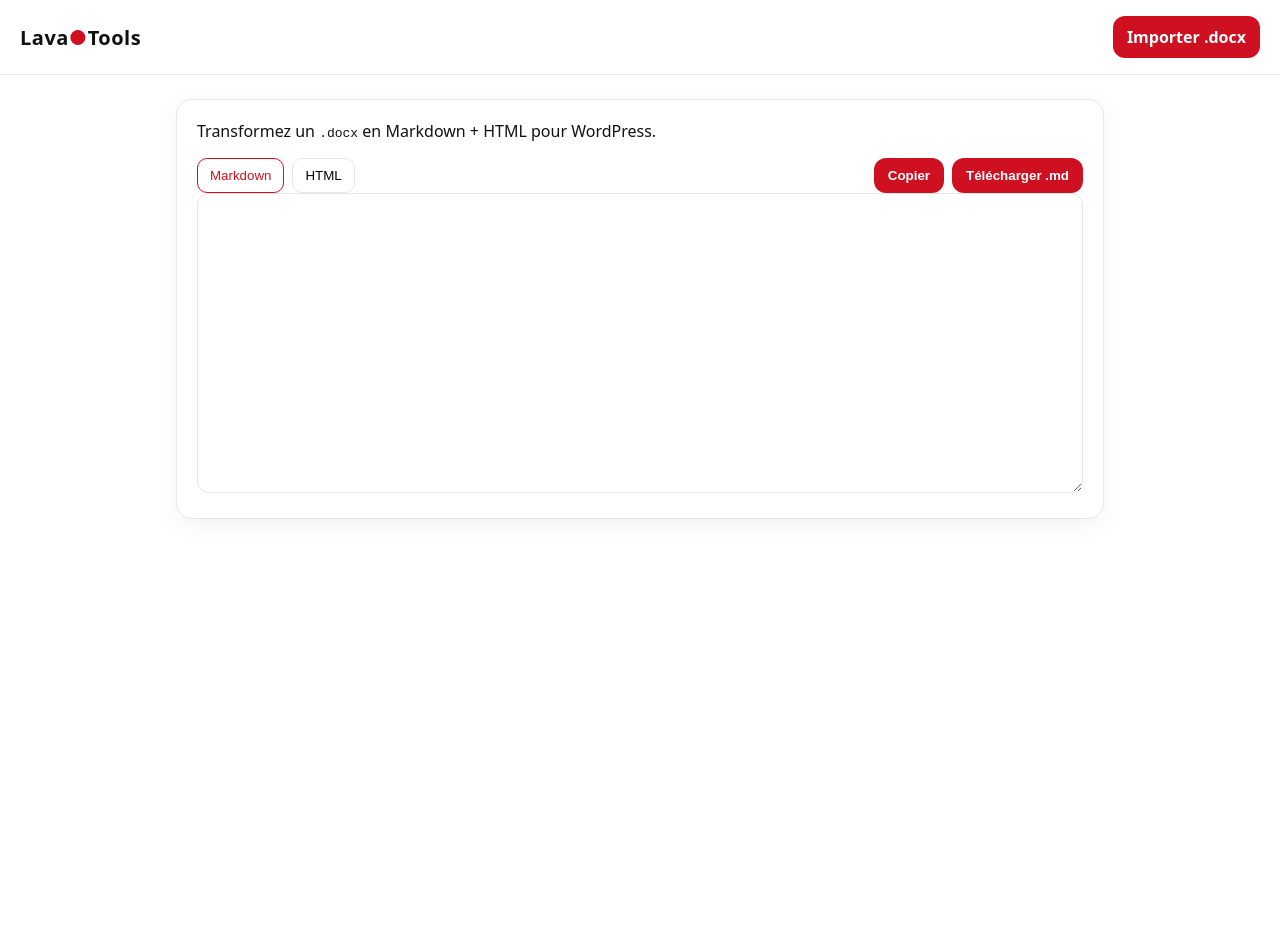
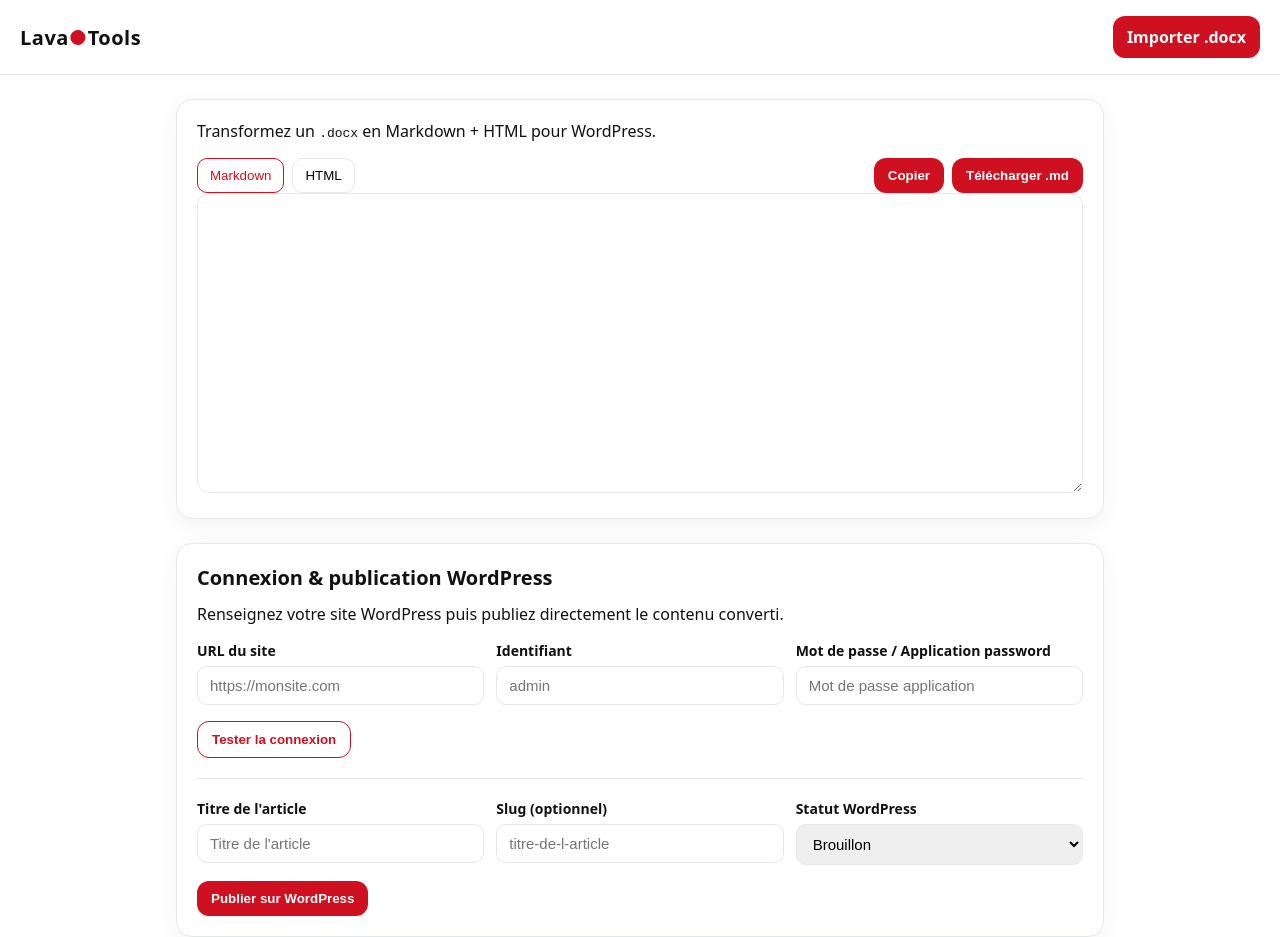
Before and after one commit to nansheadd/Lava, a React (Vite) app: page / in a window 1280 px wide. Before the commit the page ends 800 px from the top, so only its background shows below. Built offline with nearby package versions, Linux system fonts and the light colour scheme.

Commit message:
feat: add wordpress publication workflow

```diff
--- a/src/App.tsx
+++ b/src/App.tsx
@@ -1,10 +1,41 @@
-import React, { useState } from 'react'
+import React, { useEffect, useState } from 'react'
 
 type ConvertResponse = {
   markdown: string
   html: string
   engine: string
   stats: Record<string, any>
+}
+
+type WordpressResponse = {
+  success?: boolean
+  message?: string
+  error?: string
+  link?: string
+  url?: string
+  permalink?: string
+  postId?: number
+}
+
+function extractTitle(markdown: string) {
+  const lines = markdown.split(/\r?\n/)
+  for (const line of lines) {
+    const trimmed = line.trim()
+    if (!trimmed) continue
+    if (trimmed.startsWith('#')) return trimmed.replace(/^#+\s*/, '').trim()
+    return trimmed
+  }
+  return ''
+}
+
+function slugify(value: string) {
+  return value
+    .toLowerCase()
+    .normalize('NFD')
+    .replace(/[^a-z0-9\s-]/g, '')
+    .replace(/\s+/g, '-')
+    .replace(/-+/g, '-')
+    .replace(/^-|-$/g, '')
 }
 
 export default function App() {
@@ -14,6 +45,20 @@
   const [busy, setBusy] = useState(false)
   const [tab, setTab] = useState<'md'|'html'>('md')
   const [error, setError] = useState('')
+  const [wpUrl, setWpUrl] = useState('')
+  const [wpUsername, setWpUsername] = useState('')
+  const [wpPassword, setWpPassword] = useState('')
+  const [wpTesting, setWpTesting] = useState(false)
+  const [wpConnected, setWpConnected] = useState(false)
+  const [wpMessage, setWpMessage] = useState('')
+  const [wpError, setWpError] = useState('')
+  const [postTitle, setPostTitle] = useState('')
+  const [postSlug, setPostSlug] = useState('')
+  const [postStatus, setPostStatus] = useState<'draft' | 'publish'>('draft')
+  const [publishBusy, setPublishBusy] = useState(false)
+  const [publishMessage, setPublishMessage] = useState('')
+  const [publishError, setPublishError] = useState('')
+  const [slugTouched, setSlugTouched] = useState(false)
 
   const backend = import.meta.env.VITE_API_URL || 'http://localhost:8000'
 
@@ -26,6 +71,12 @@
       if (!res.ok) throw new Error(await res.text())
       const data = await res.json() as ConvertResponse
       setMd(data.markdown); setHtml(data.html); setEngine(data.engine); setTab('md')
+      const detectedTitle = extractTitle(data.markdown)
+      setPostTitle(detectedTitle)
+      setPublishMessage('')
+      setPublishError('')
+      setSlugTouched(false)
+      setPostSlug(detectedTitle ? slugify(detectedTitle) : '')
     } catch (e: any) {
       setError(e?.message || 'Erreur de conversion')
     } finally { setBusy(false) }
@@ -46,6 +97,129 @@
     const a = document.createElement('a')
     a.href = URL.createObjectURL(blob); a.download = 'article.md'; a.click()
     URL.revokeObjectURL(a.href)
+  }
+
+  useEffect(() => {
+    if (!slugTouched) {
+      setPostSlug(postTitle ? slugify(postTitle) : '')
+    }
+  }, [postTitle, slugTouched])
+
+  useEffect(() => {
+    setWpConnected(false)
+    setWpMessage('')
+    setWpError('')
+  }, [wpUrl, wpUsername, wpPassword])
+
+  async function testWordpressConnection() {
+    if (!wpUrl || !wpUsername || !wpPassword) {
+      setWpError('Veuillez renseigner l\'URL, l\'identifiant et le mot de passe.')
+      setWpMessage('')
+      return
+    }
+
+    setWpTesting(true)
+    setWpConnected(false)
+    setWpMessage('')
+    setWpError('')
+
+    try {
+      const payload = {
+        siteUrl: wpUrl,
+        url: wpUrl,
+        baseUrl: wpUrl,
+        username: wpUsername,
+        user: wpUsername,
+        applicationPassword: wpPassword,
+        password: wpPassword,
+      }
+
+      const res = await fetch(`${backend}/wordpress/connect`, {
+        method: 'POST',
+        headers: { 'Content-Type': 'application/json' },
+        body: JSON.stringify(payload),
+      })
+
+      let data: WordpressResponse | null = null
+      try {
+        data = await res.json()
+      } catch {}
+
+      if (!res.ok || data?.success === false) {
+        throw new Error(data?.message || data?.error || 'Connexion échouée')
+      }
+
+      setWpConnected(true)
+      setWpMessage(data?.message || 'Connexion à WordPress réussie.')
+    } catch (e: any) {
+      setWpError(e?.message || 'Impossible de se connecter à WordPress.')
+    } finally {
+      setWpTesting(false)
+    }
+  }
+
+  async function publishToWordpress() {
+    if (!md && !html) {
+      setPublishError('Convertissez un document avant de publier sur WordPress.')
+      setPublishMessage('')
+      return
+    }
+
+    if (!wpUrl || !wpUsername || !wpPassword) {
+      setPublishError('Veuillez renseigner les informations de connexion WordPress.')
+      setPublishMessage('')
+      return
+    }
+
+    setPublishBusy(true)
+    setPublishMessage('')
+    setPublishError('')
+
+    try {
+      const payload: Record<string, unknown> = {
+        siteUrl: wpUrl,
+        url: wpUrl,
+        baseUrl: wpUrl,
+        username: wpUsername,
+        user: wpUsername,
+        applicationPassword: wpPassword,
+        password: wpPassword,
+        title: postTitle,
+        status: postStatus,
+        markdown: md,
+        html,
+        content: html,
+      }
+
+      if (postSlug) payload.slug = postSlug
+
+      const res = await fetch(`${backend}/wordpress/publish`, {
+        method: 'POST',
+        headers: { 'Content-Type': 'application/json' },
+        body: JSON.stringify(payload),
+      })
+
+      let data: WordpressResponse | null = null
+      try {
+        data = await res.json()
+      } catch {}
+
+      if (!res.ok || data?.success === false) {
+        throw new Error(data?.message || data?.error || 'Publication échouée')
+      }
+
+      const link = data?.link || data?.url || data?.permalink
+      if (link) {
+        setPublishMessage(`Article publié : ${link}`)
+      } else {
+        const message = data?.message || 'Article publié avec succès sur WordPress.'
+        setPublishMessage(message)
+      }
+    } catch (e: any) {
+      setPublishError(e?.message || 'Impossible de publier sur WordPress.')
+    } finally {
+      setPublishBusy(false)
+    }
   }
 
   return (
@@ -78,6 +252,102 @@
                  dangerouslySetInnerHTML={{__html: html}} />
           )}
         </div>
+
+        <div className="card" style={{marginTop: 24}}>
+          <h2 className="section-title">Connexion &amp; publication WordPress</h2>
+          <p style={{marginTop:0}}>Renseignez votre site WordPress puis publiez directement le contenu converti.</p>
+
+          <div className="form-grid">
+            <label className="field">
+              <span>URL du site</span>
+              <input
+                type="url"
+                placeholder="https://monsite.com"
+                value={wpUrl}
+                onChange={(e) => setWpUrl(e.target.value)}
+                autoComplete="url"
+              />
+            </label>
+            <label className="field">
+              <span>Identifiant</span>
+              <input
+                type="text"
+                placeholder="admin"
+                value={wpUsername}
+                onChange={(e) => setWpUsername(e.target.value)}
+                autoComplete="username"
+              />
+            </label>
+            <label className="field">
+              <span>Mot de passe / Application password</span>
+              <input
+                type="password"
+                placeholder="Mot de passe application"
+                value={wpPassword}
+                onChange={(e) => setWpPassword(e.target.value)}
+                autoComplete="current-password"
+              />
+            </label>
+          </div>
+
+          <div className="actions-row">
+            <button
+              className="button outline"
+              onClick={testWordpressConnection}
+              disabled={wpTesting}
+            >
+              {wpTesting ? 'Connexion…' : 'Tester la connexion'}
+            </button>
+            {wpConnected && !wpTesting && <span className="status success">Connecté</span>}
+          </div>
+          {wpMessage && <p className="status success">{wpMessage}</p>}
+          {wpError && <p className="status error">{wpError}</p>}
+
+          <hr className="divider" />
+
+          <div className="form-grid">
+            <label className="field">
+              <span>Titre de l&apos;article</span>
+              <input
+                type="text"
+                placeholder="Titre de l'article"
+                value={postTitle}
+                onChange={(e) => setPostTitle(e.target.value)}
+              />
+            </label>
+            <label className="field">
+              <span>Slug (optionnel)</span>
+              <input
+                type="text"
+                placeholder="titre-de-l-article"
+                value={postSlug}
+                onChange={(e) => {
+                  setPostSlug(e.target.value)
+                  setSlugTouched(true)
+                }}
+              />
+            </label>
+            <label className="field">
+              <span>Statut WordPress</span>
+              <select value={postStatus} onChange={(e) => setPostStatus(e.target.value as 'draft' | 'publish')}>
+                <option value="draft">Brouillon</option>
+                <option value="publish">Publié</option>
+              </select>
+            </label>
+          </div>
+
+          <button
+            className="button"
+            onClick={publishToWordpress}
+            disabled={publishBusy}
+            style={{marginTop: 16}}
+          >
+            {publishBusy ? 'Publication…' : 'Publier sur WordPress'}
+          </button>
+
+          {publishMessage && <p className="status success" style={{marginTop:12}}>{publishMessage}</p>}
+          {publishError && <p className="status error" style={{marginTop:12}}>{publishError}</p>}
+        </div>
       </main>
     </>
   )
--- a/src/styles.css
+++ b/src/styles.css
@@ -7,8 +7,20 @@
 .card{background:#fff;border:1px solid #e5e7eb;border-radius:16px;padding:20px;box-shadow:0 6px 24px rgba(0,0,0,.05)}
 .button{background:var(--lava-red);color:#fff;border:none;padding:10px 14px;border-radius:12px;font-weight:600;cursor:pointer}
 .button[disabled]{opacity:.6;cursor:not-allowed}
+.button.outline{background:transparent;color:var(--lava-red);border:1px solid var(--lava-red)}
 .tabs{display:flex;gap:8px;margin-top:16px}
 .tab{padding:8px 12px;border:1px solid #e5e7eb;border-radius:10px;cursor:pointer;background:#fff}
 .tab.active{border-color:var(--lava-red);color:var(--lava-red)}
 textarea{width:100%;min-height:300px;padding:12px;border:1px solid #e5e7eb;border-radius:12px}
 .footer{color:#6b7280;font-size:12px;margin-top:24px;text-align:center}
+.section-title{margin:0 0 12px;font-size:20px}
+.form-grid{display:grid;gap:12px;margin-top:16px}
+@media(min-width:720px){.form-grid{grid-template-columns:repeat(3,minmax(0,1fr))}}
+.field{display:flex;flex-direction:column;gap:6px;font-size:14px}
+.field span{font-weight:600}
+input,select{padding:10px 12px;border:1px solid #e5e7eb;border-radius:10px;font-size:15px}
+.actions-row{display:flex;align-items:center;gap:12px;margin-top:16px}
+.status{font-size:14px}
+.status.success{color:#047857}
+.status.error{color:#b91c1c}
+.divider{margin:20px 0;border:none;border-top:1px solid #e5e7eb}
```
